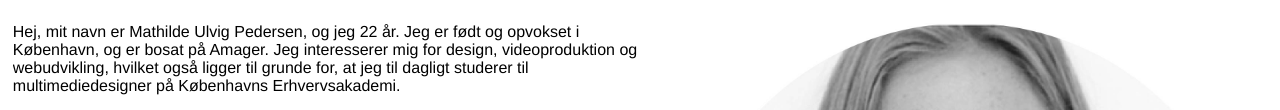
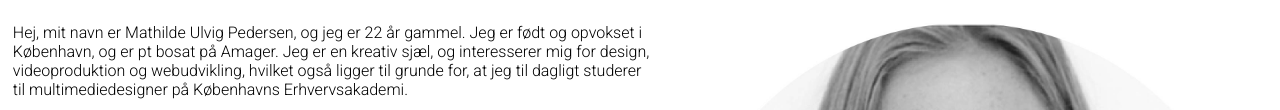
Before and after one commit to math318e/Portfolio, a plain HTML site: page index.html in a window 1280 px wide. Both pictures are taken after a click on the link "OM". Shown: the part 820-930 px from the top of the page. Drawn offline with nearby package versions, Linux system fonts and the light colour scheme.

Commit message:
Indsat p font, rettet og skabt mellemrum

```diff
--- a/css.css
+++ b/css.css
@@ -73,7 +73,7 @@ h2 {
 }
 
 p {
-    font-family: 'Helvetica', sans-serif;
+    font-family: 'Roboto', sans-serif;
 }
 
 /****PORTFOLIO START****/
@@ -182,12 +182,13 @@ p {
 .cv_container {
     display: flex;
     flex-wrap: wrap;
-    flex-basis: 300px;
+    flex-basis: 150vw;
+    ;
 }
 
 .cv_box {
     flex-grow: 1;
-    flex-basis: 300px;
+    flex-basis: 150vw;
     text-align: center;
     margin: 1vw;
     padding: 1.5vw;
--- a/index.html
+++ b/index.html
@@ -9,6 +9,7 @@
     <meta name="robots" content="noindex">
     <link href="https://fonts.googleapis.com/css?family=Montserrat" rel="stylesheet">
     <link href="https://fonts.googleapis.com/css?family=Anton" rel="stylesheet">
+    <link href="https://fonts.googleapis.com/css?family=Roboto:300,700" rel="stylesheet">
     <script src="https://ajax.googleapis.com/ajax/libs/jquery/3.2.1/jquery.min.js"></script>
 
 </head>
@@ -26,12 +27,6 @@
             <a id="nav_portfolio" href="#portfolio">PORTFOLIO</a>
         </nav>
     </header>
-
-    <!--
-<section id="forsidebillede">
-    <img src="billeder/forside.jpg">
-</section>
--->
 
     <section id="portfolio">
         <h1>PORTFOLIO</h1>
@@ -83,15 +78,15 @@
         <div class="sectionwrapper">
             <h1>OM</h1>
             <div class="column">
-                <p>Hej, mit navn er Mathilde Ulvig Pedersen, og jeg 22 år. Jeg er født og opvokset i København, og er bosat på Amager. Jeg interesserer mig for design, videoproduktion og webudvikling, hvilket også ligger til grunde for, at jeg til dagligt studerer til multimediedesigner på Københavns Erhvervsakademi.
+                <p>Hej, mit navn er Mathilde Ulvig Pedersen, og jeg er 22 år gammel. Jeg er født og opvokset i København, og er pt bosat på Amager. Jeg er en kreativ sjæl, og interesserer mig for design, videoproduktion og webudvikling, hvilket også ligger til grunde for, at jeg til dagligt studerer til multimediedesigner på Københavns Erhvervsakademi.
                 </p><br>
                 <div class="cv_container">
                     <div class="cv_box">
-                        <p><b>Erhvervserfaring:</b><br>&#9679; 2016-2017: November-Januar - Servicemedarbejder i Magasin, Julestuen<br>&#9679; 2016: Marts-Oktober - Cafémedarbejder i Ispavillionen<br>&#9679; 2015-2016: November-Januar - Flyver i Magasin<br>&#9679; 2015: September-Oktober - Tilkaldevikar på Café Øieblikket<br>&#9679; 2015: Juli-August – Tjener på Sortebro Kros Sommercafé<br>
+                        <p><b>ERHVERVSERFARING:</b><br>&#9679; 2017-2018: September - Servicemedarbejder i Magasin, MAD&ViN<br>&#9679; 2016-2017: November-Januar - Servicemedarbejder i Magasin, Julestuen<br>&#9679; 2016: Marts-Oktober - Cafémedarbejder i Ispavillionen<br>&#9679; 2015-2016: November-Januar - Flyver i Magasin<br>&#9679; 2015: September-Oktober - Tilkaldevikar på Café Øieblikket<br>&#9679; 2015: Juli-August – Tjener på Sortebro Kros Sommercafé<br>
                         </p>
                     </div>
                     <div class="cv_box">
-                        <p><b>Uddannelser:</b><br> &#9679; 2017 – Ry Højskole<br>&#9679; 2015 – Studentereksamen – Christianshavns Gymnasium<br>&#9679; 2012 – 10. Klasses eksamen – Kastanievej Efterskole<br>&#9679; 2011 – 9. Klasses eksamen – Skolen på La Cours Vej<br>
+                        <p><b>UDDANNELSER:</b><br> &#9679; 2017 – Ry Højskole<br>&#9679; 2015 – Studentereksamen – Christianshavns Gymnasium<br>&#9679; 2012 – 10. Klasses eksamen – Kastanievej Efterskole<br>&#9679; 2011 – 9. Klasses eksamen – Skolen på La Cours Vej<br>
                         </p>
                     </div>
                 </div>
@@ -120,7 +115,7 @@
                 <p>Link til
                     <a href="http://mathildeulvig.dk/kea/01-web/04-responsive/stilartsite/final/index.html"> 01.04.04 Stilartsite final</a></p>
                 <p>Link til
-                    <a href="01.01.03_content_til_stilartsite%20.pdf">01.01.03 Content til stilartsite</a></p>
+                    <a href="01.01.03_content_til_stilartsite%20.pdf">01.01.03 Content til stilartsite</a></p><br>
             </div>
             <div class="column">
                 <img src="billeder/swiss.jpg" alt="swiss">
@@ -146,7 +141,7 @@
                 <p>Link til
                     <a href="http://mathildeulvig.dk/kea/03-video/03-redesign/finalsite/forside.html">03.03.02 Redesign af website</a></p>
                 <p>Link til
-                    <a href="1Rapport.pdf">Rapport</a></p>
+                    <a href="1Rapport.pdf">Rapport</a></p><br>
             </div>
             <div class="column">
                 <img src="billeder/ingolfs.jpg" alt="ingolfs">
@@ -192,7 +187,7 @@
                 <p>HTML, CSS, JavaScript, jQuery, SVG, Illustrator, InDesign</p><br>
                 <p><b>Links</b></p>
                 <p>Link til
-                    <a href="http://mathildeulvig.dk/kea/02-animation/02_04_03_17_dokumentationssite/index.html">02.04.03 Sex & Samfund</a></p>
+                    <a href="http://mathildeulvig.dk/kea/02-animation/02_04_03_17_dokumentationssite/index.html">02.04.03 Sex & Samfund</a></p><br>
             </div>
             <div class="column">
                 <img src="billeder/privatsnak.jpg" alt="privatsnak">
@@ -216,7 +211,7 @@
                 <p>Link til
                     <a href="http://mathildeulvig.dk/kea/04-ux/04.01.06/afleveringssite/dokumentation.html">04.01.06 Dokumentationsite</a></p><br>
                 <p>Link til
-                    <a href="http://mathildeulvig.dk/kea/04-ux/04.01.06/afleveringssite/index.html">04.01.0 Præsentationsite</a></p>
+                    <a href="http://mathildeulvig.dk/kea/04-ux/04.01.06/afleveringssite/index.html">04.01.0 Præsentationsite</a></p><br>
             </div>
             <div class="column">
                 <img src="billeder/keafolio.jpg" alt="keafolio">
@@ -240,7 +235,7 @@
                 <p>Link til
                     <a href="http://mathildeulvig.dk/kea/04-ux/04.02.03//dokumentation.html">04.02.03 Dokumentationsite</a></p><br>
                 <p>Link til
-                    <a href="http://mathildeulvig.dk/kea/04-ux/04.02.03//index.html">04.02.04 Præsentationsite</a></p>
+                    <a href="http://mathildeulvig.dk/kea/04-ux/04.02.03//index.html">04.02.04 Præsentationsite</a></p><br>
             </div>
             <div class="column">
                 <img src="billeder/r_community.jpg" alt="rcommunity">
```
